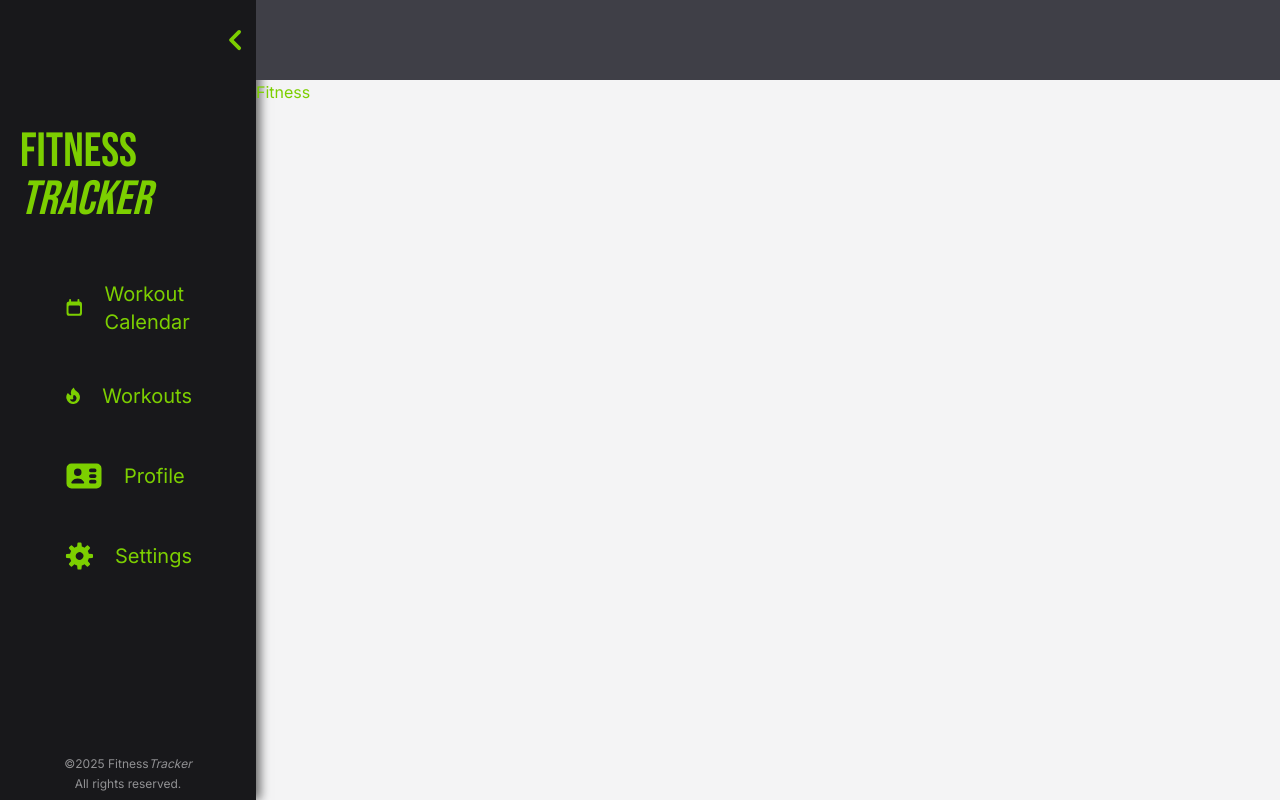
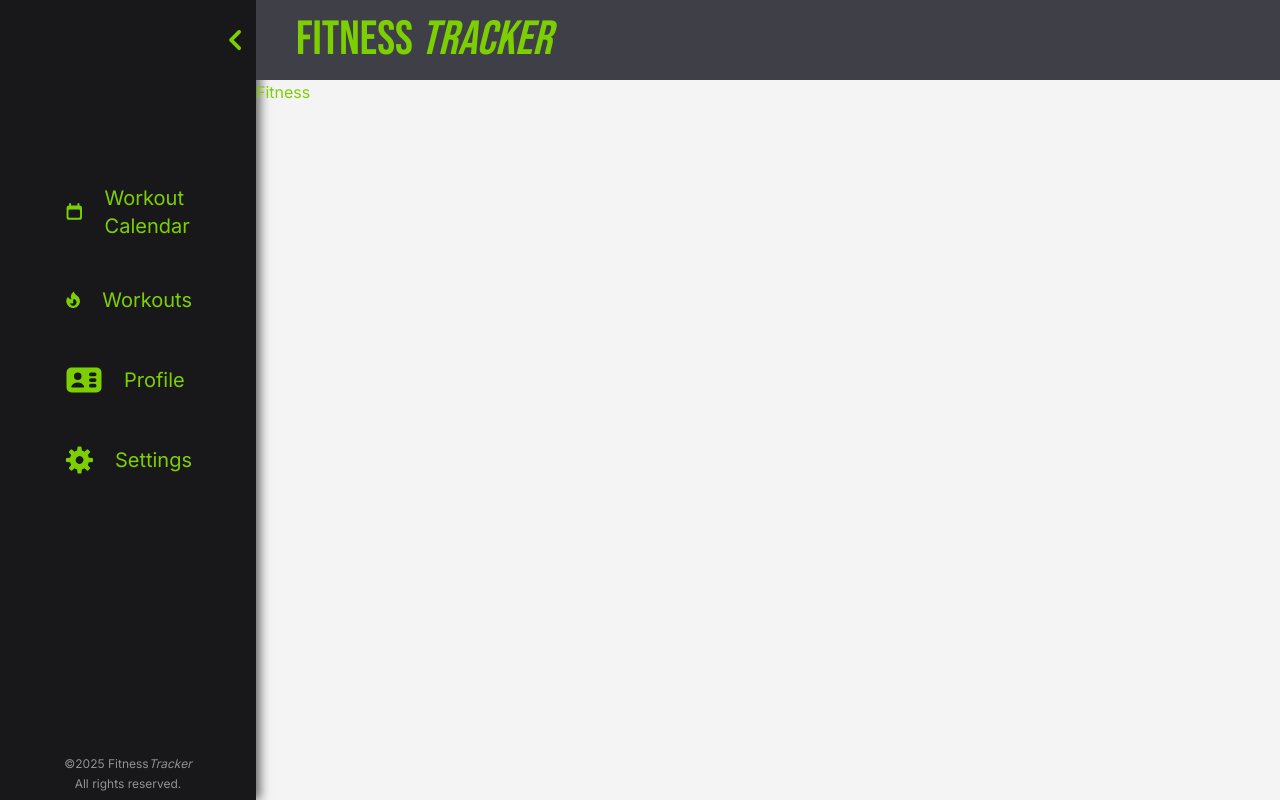
Before and after one commit to DanielG808/fitness-tracker, a Next.js app: page / in a window 1280 px wide. Built offline with nearby package versions, Linux system fonts and the light colour scheme.

Commit message:
moved logo from navigation-panel to header

```diff
--- a/src/components/header.tsx
+++ b/src/components/header.tsx
@@ -1,9 +1,11 @@
 import HamburgerButton from "./hamburger-button";
+import Logo from "./logo";
 
 export default function Header() {
   return (
-    <header className="bg-foreground-light flex justify-start items-center h-20">
+    <header className="bg-foreground-light flex justify-start items-center h-20 pl-5">
       <HamburgerButton />
+      <Logo testId="nav-panel-logo" className="ml-5 " />
     </header>
   );
 }
--- a/src/components/navigation-panel.tsx
+++ b/src/components/navigation-panel.tsx
@@ -1,7 +1,6 @@
 "use client";
 
 import MenuButton from "./menu-button";
-import Logo from "./logo";
 import NavLinkList from "./nav-link-list";
 import Footer from "./footer";
 import { useNavigationPanelContext } from "@/lib/hooks/useNavigationPanelContext";
@@ -22,7 +21,6 @@ export default function NavigationPanel() {
         <MenuButton open={open} setOpen={setOpen} />
       </div>
       <div className="my-12">
-        <Logo testId="nav-panel-logo" className="ml-5" />
         <NavLinkList />
       </div>
       <Footer />
```
